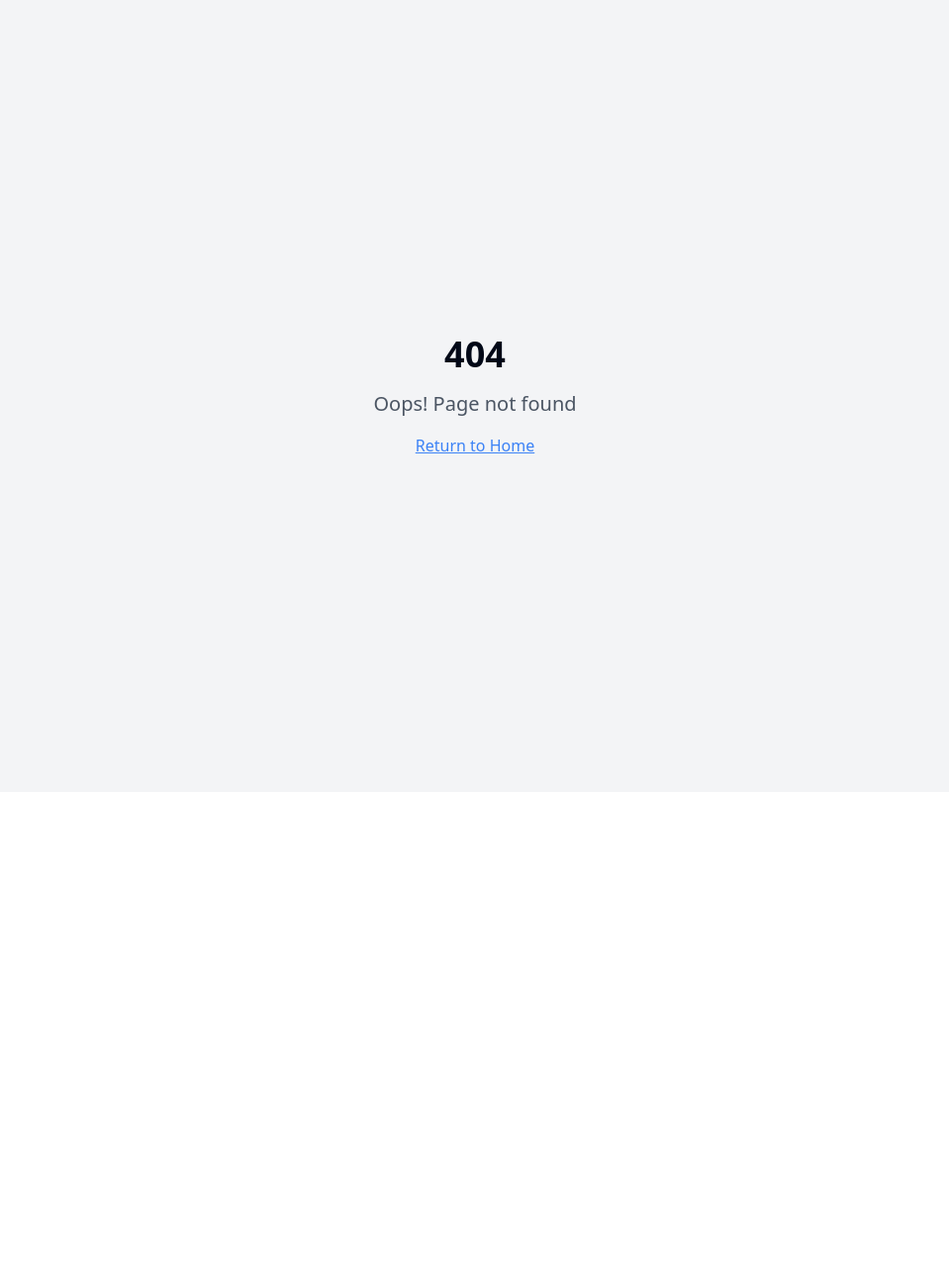
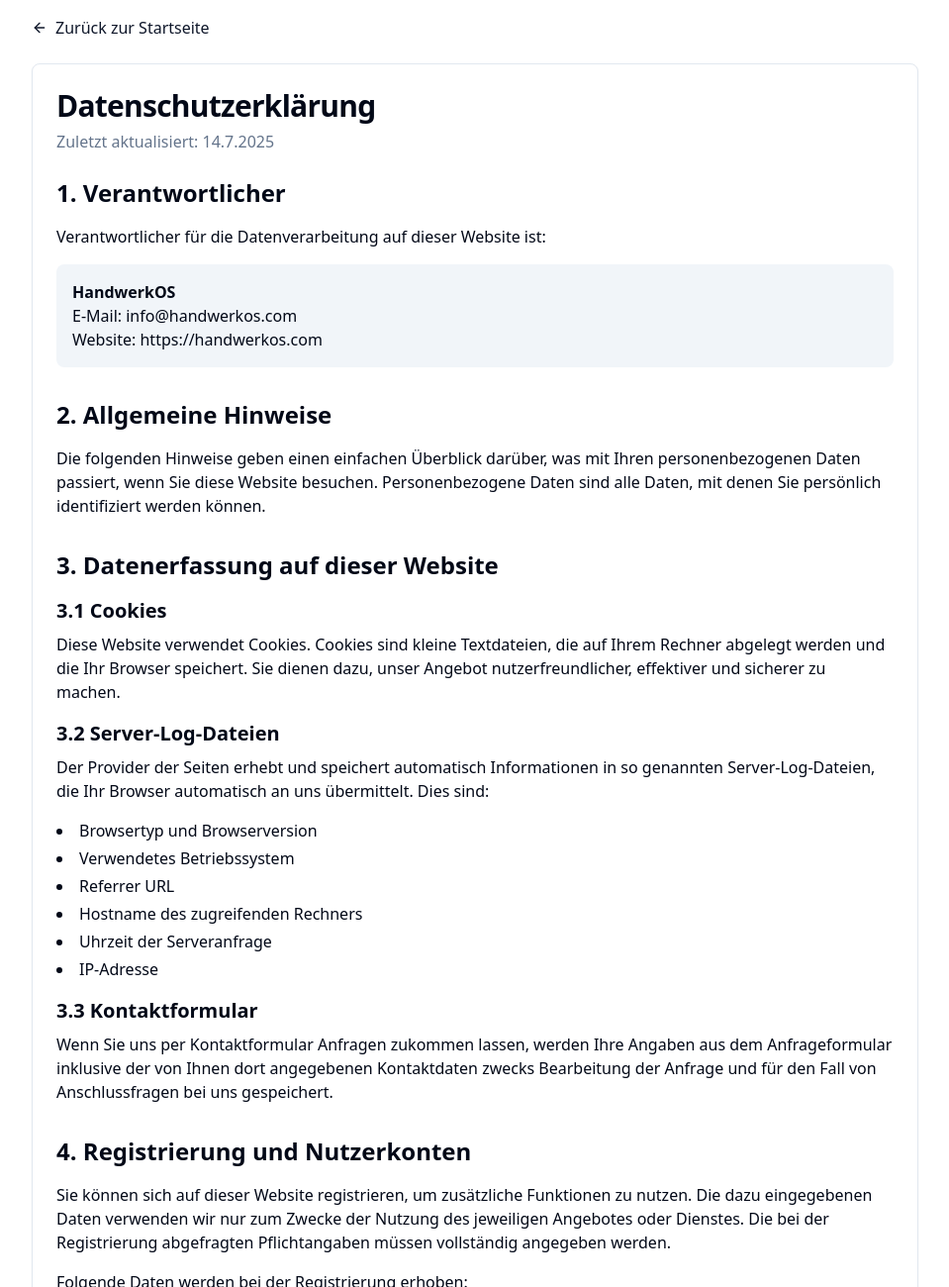
Before and after one commit to Fifinets/handwerkos, a React (Vite) app: page /privacy in a window 1280 px wide. Before the commit this address had no page. Shown: the top 1300 px of the page at 99% size, without its empty margins (160-1119 px from the left). Before the commit the page ends 800 px from the top, so only its background shows below. Built offline with nearby package versions, Linux system fonts and the light colour scheme.

Commit message:
Create privacy policy page

```diff
--- a/src/App.tsx
+++ b/src/App.tsx
@@ -9,6 +9,7 @@ import Index from "./pages/Index";
 import Auth from "./pages/Auth";
 import Employee from "./pages/Employee";
 import GmailCallback from "./pages/GmailCallback";
+import Privacy from "./pages/Privacy";
 import NotFound from "./pages/NotFound";
 
 const queryClient = new QueryClient();
@@ -25,6 +26,7 @@ const App = () => (
             <Route path="/auth" element={<Auth />} />
             <Route path="/employee" element={<Employee />} />
             <Route path="/auth/callback" element={<GmailCallback />} />
+            <Route path="/privacy" element={<Privacy />} />
             {/* ADD ALL CUSTOM ROUTES ABOVE THE CATCH-ALL "*" ROUTE */}
             <Route path="*" element={<NotFound />} />
           </Routes>
--- /dev/null
+++ b/src/pages/Privacy.tsx
@@ -0,0 +1,179 @@
+import { Card, CardContent, CardHeader, CardTitle } from "@/components/ui/card";
+import { ArrowLeft } from "lucide-react";
+import { Link } from "react-router-dom";
+
+const Privacy = () => {
+  return (
+    <div className="min-h-screen bg-background p-4">
+      <div className="max-w-4xl mx-auto">
+        <Link
+          to="/"
+          className="inline-flex items-center gap-2 text-primary hover:text-primary/80 mb-6"
+        >
+          <ArrowLeft className="h-4 w-4" />
+          Zurück zur Startseite
+        </Link>
+
+        <Card>
+          <CardHeader>
+            <CardTitle className="text-3xl font-bold">Datenschutzerklärung</CardTitle>
+            <p className="text-muted-foreground">
+              Zuletzt aktualisiert: {new Date().toLocaleDateString('de-DE')}
+            </p>
+          </CardHeader>
+          <CardContent className="prose prose-slate max-w-none">
+            <div className="space-y-8">
+              <section>
+                <h2 className="text-2xl font-semibold mb-4">1. Verantwortlicher</h2>
+                <p className="mb-4">
+                  Verantwortlicher für die Datenverarbeitung auf dieser Website ist:
+                </p>
+                <div className="bg-muted p-4 rounded-lg">
+                  <p className="font-semibold">HandwerkOS</p>
+                  <p>E-Mail: info@handwerkos.com</p>
+                  <p>Website: https://handwerkos.com</p>
+                </div>
+              </section>
+
+              <section>
+                <h2 className="text-2xl font-semibold mb-4">2. Allgemeine Hinweise</h2>
+                <p className="mb-4">
+                  Die folgenden Hinweise geben einen einfachen Überblick darüber, was mit Ihren personenbezogenen Daten passiert, wenn Sie diese Website besuchen. Personenbezogene Daten sind alle Daten, mit denen Sie persönlich identifiziert werden können.
+                </p>
+              </section>
+
+              <section>
+                <h2 className="text-2xl font-semibold mb-4">3. Datenerfassung auf dieser Website</h2>
+
+                <h3 className="text-xl font-semibold mb-2">3.1 Cookies</h3>
+                <p className="mb-4">
+                  Diese Website verwendet Cookies. Cookies sind kleine Textdateien, die auf Ihrem Rechner abgelegt werden und die Ihr Browser speichert. Sie dienen dazu, unser Angebot nutzerfreundlicher, effektiver und sicherer zu machen.
+                </p>
+
+                <h3 className="text-xl font-semibold mb-2">3.2 Server-Log-Dateien</h3>
+                <p className="mb-4">
+                  Der Provider der Seiten erhebt und speichert automatisch Informationen in so genannten Server-Log-Dateien, die Ihr Browser automatisch an uns übermittelt. Dies sind:
+                </p>
+                <ul className="list-disc list-inside mb-4 space-y-1">
+                  <li>Browsertyp und Browserversion</li>
+                  <li>Verwendetes Betriebssystem</li>
+                  <li>Referrer URL</li>
+                  <li>Hostname des zugreifenden Rechners</li>
+                  <li>Uhrzeit der Serveranfrage</li>
+                  <li>IP-Adresse</li>
+                </ul>
+
+                <h3 className="text-xl font-semibold mb-2">3.3 Kontaktformular</h3>
+                <p className="mb-4">
+                  Wenn Sie uns per Kontaktformular Anfragen zukommen lassen, werden Ihre Angaben aus dem Anfrageformular inklusive der von Ihnen dort angegebenen Kontaktdaten zwecks Bearbeitung der Anfrage und für den Fall von Anschlussfragen bei uns gespeichert.
+                </p>
+              </section>
+
+              <section>
+                <h2 className="text-2xl font-semibold mb-4">4. Registrierung und Nutzerkonten</h2>
+                <p className="mb-4">
+                  Sie können sich auf dieser Website registrieren, um zusätzliche Funktionen zu nutzen. Die dazu eingegebenen Daten verwenden wir nur zum Zwecke der Nutzung des jeweiligen Angebotes oder Dienstes. Die bei der Registrierung abgefragten Pflichtangaben müssen vollständig angegeben werden.
+                </p>
+                <p className="mb-4">
+                  Folgende Daten werden bei der Registrierung erhoben:
+                </p>
+                <ul className="list-disc list-inside mb-4 space-y-1">
+                  <li>E-Mail-Adresse</li>
+                  <li>Firmenname</li>
+                  <li>Vor- und Nachname</li>
+                  <li>Telefonnummer</li>
+                  <li>Adresse</li>
+                  <li>Steuerliche Informationen (optional)</li>
+                </ul>
+              </section>
+
+              <section>
+                <h2 className="text-2xl font-semibold mb-4">5. Gmail-Integration</h2>
+                <p className="mb-4">
+                  Unsere Software bietet die Möglichkeit, Ihr Gmail-Konto zu verbinden. Dabei werden folgende Daten verarbeitet:
+                </p>
+                <ul className="list-disc list-inside mb-4 space-y-1">
+                  <li>E-Mail-Adresse Ihres Gmail-Kontos</li>
+                  <li>Zugriffstokens für die Gmail-API</li>
+                  <li>E-Mail-Inhalte zur Kategorisierung und Verarbeitung</li>
+                </ul>
+                <p className="mb-4">
+                  Diese Daten werden nur zur Bereitstellung der E-Mail-Verwaltungsfunktionen verwendet und nicht an Dritte weitergegeben.
+                </p>
+              </section>
+
+              <section>
+                <h2 className="text-2xl font-semibold mb-4">6. Zeiterfassung und Mitarbeiterdaten</h2>
+                <p className="mb-4">
+                  Unsere Software erfasst Arbeitszeiten und Mitarbeiterdaten. Dabei werden folgende Informationen gespeichert:
+                </p>
+                <ul className="list-disc list-inside mb-4 space-y-1">
+                  <li>Arbeitszeiten (Start-, Endzeiten, Pausen)</li>
+                  <li>Standortdaten (bei aktivierter Standorterfassung)</li>
+                  <li>Mitarbeiterstammdaten</li>
+                  <li>Projektbezogene Zeiterfassungen</li>
+                </ul>
+              </section>
+
+              <section>
+                <h2 className="text-2xl font-semibold mb-4">7. Ihre Rechte</h2>
+                <p className="mb-4">
+                  Sie haben folgende Rechte:
+                </p>
+                <ul className="list-disc list-inside mb-4 space-y-1">
+                  <li>Recht auf Auskunft über Ihre gespeicherten personenbezogenen Daten</li>
+                  <li>Recht auf Berichtigung unrichtiger Daten</li>
+                  <li>Recht auf Löschung Ihrer Daten</li>
+                  <li>Recht auf Einschränkung der Datenverarbeitung</li>
+                  <li>Recht auf Datenübertragbarkeit</li>
+                  <li>Widerspruchsrecht gegen die Datenverarbeitung</li>
+                </ul>
+              </section>
+
+              <section>
+                <h2 className="text-2xl font-semibold mb-4">8. Datensicherheit</h2>
+                <p className="mb-4">
+                  Wir verwenden innerhalb des Website-Besuchs das verbreitete SSL-Verfahren (Secure Socket Layer) in Verbindung mit der jeweils höchsten Verschlüsselungsstufe, die von Ihrem Browser unterstützt wird. Alle Daten werden verschlüsselt übertragen und in sicheren Rechenzentren gespeichert.
+                </p>
+              </section>
+
+              <section>
+                <h2 className="text-2xl font-semibold mb-4">9. Drittanbieter</h2>
+
+                <h3 className="text-xl font-semibold mb-2">9.1 Supabase</h3>
+                <p className="mb-4">
+                  Wir nutzen Supabase als Backend-Dienstleister. Supabase verarbeitet Daten in unserem Auftrag und ist vertraglich zur Einhaltung der Datenschutzbestimmungen verpflichtet.
+                </p>
+
+                <h3 className="text-xl font-semibold mb-2">9.2 Google APIs</h3>
+                <p className="mb-4">
+                  Für die Gmail-Integration nutzen wir Google APIs. Die Nutzung unterliegt den Datenschutzbestimmungen von Google.
+                </p>
+              </section>
+
+              <section>
+                <h2 className="text-2xl font-semibold mb-4">10. Änderungen dieser Datenschutzerklärung</h2>
+                <p className="mb-4">
+                  Wir behalten uns vor, diese Datenschutzerklärung anzupassen, damit sie stets den aktuellen rechtlichen Anforderungen entspricht oder um Änderungen unserer Leistungen in der Datenschutzerklärung umzusetzen.
+                </p>
+              </section>
+
+              <section>
+                <h2 className="text-2xl font-semibold mb-4">11. Kontakt</h2>
+                <p className="mb-4">
+                  Bei Fragen zum Datenschutz wenden Sie sich bitte an:
+                </p>
+                <div className="bg-muted p-4 rounded-lg">
+                  <p>E-Mail: datenschutz@handwerkos.com</p>
+                  <p>Oder nutzen Sie unser Kontaktformular auf der Website.</p>
+                </div>
+              </section>
+            </div>
+          </CardContent>
+        </Card>
+      </div>
+    </div>
+  );
+};
+
+export default Privacy;
```
